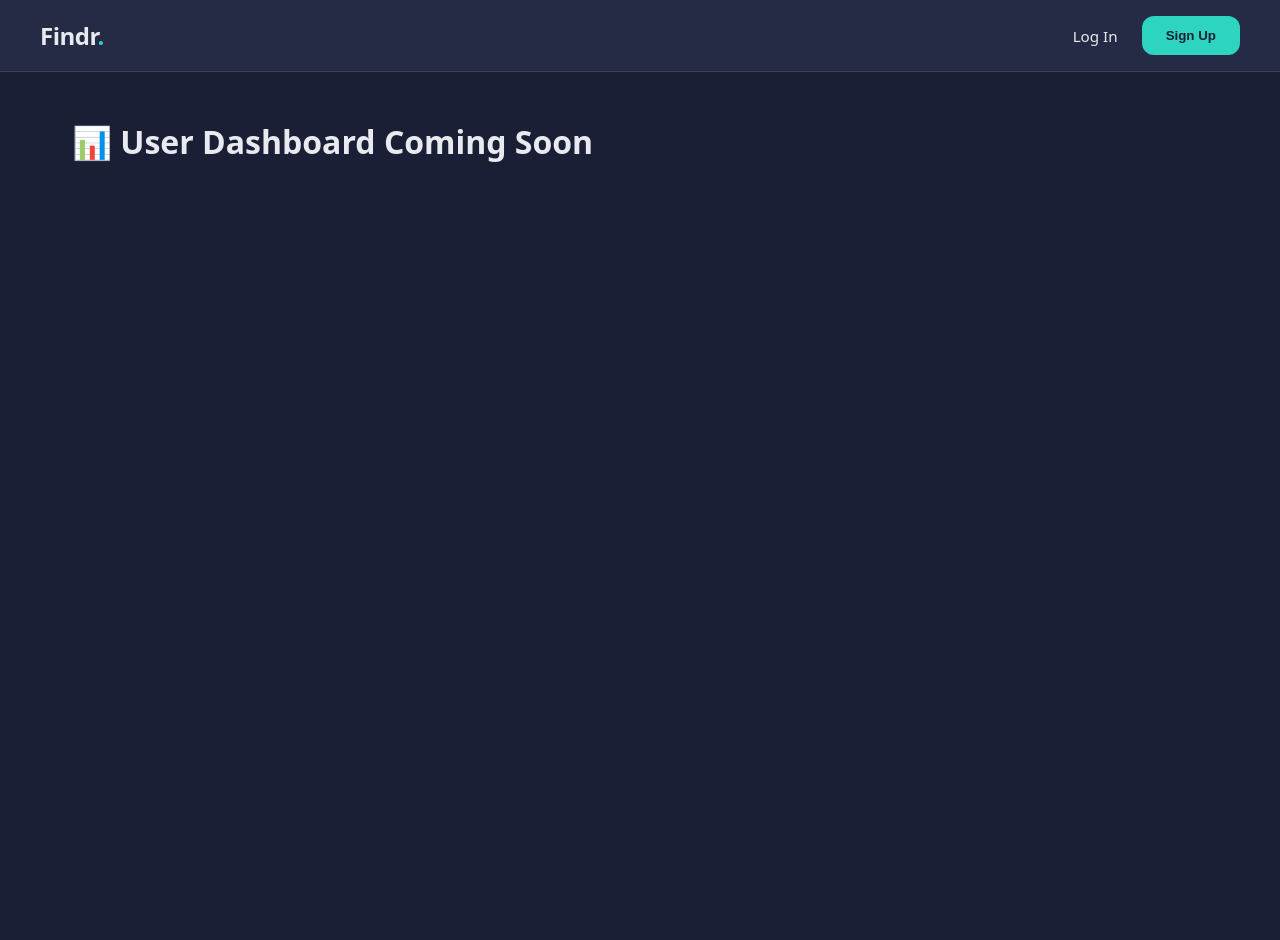
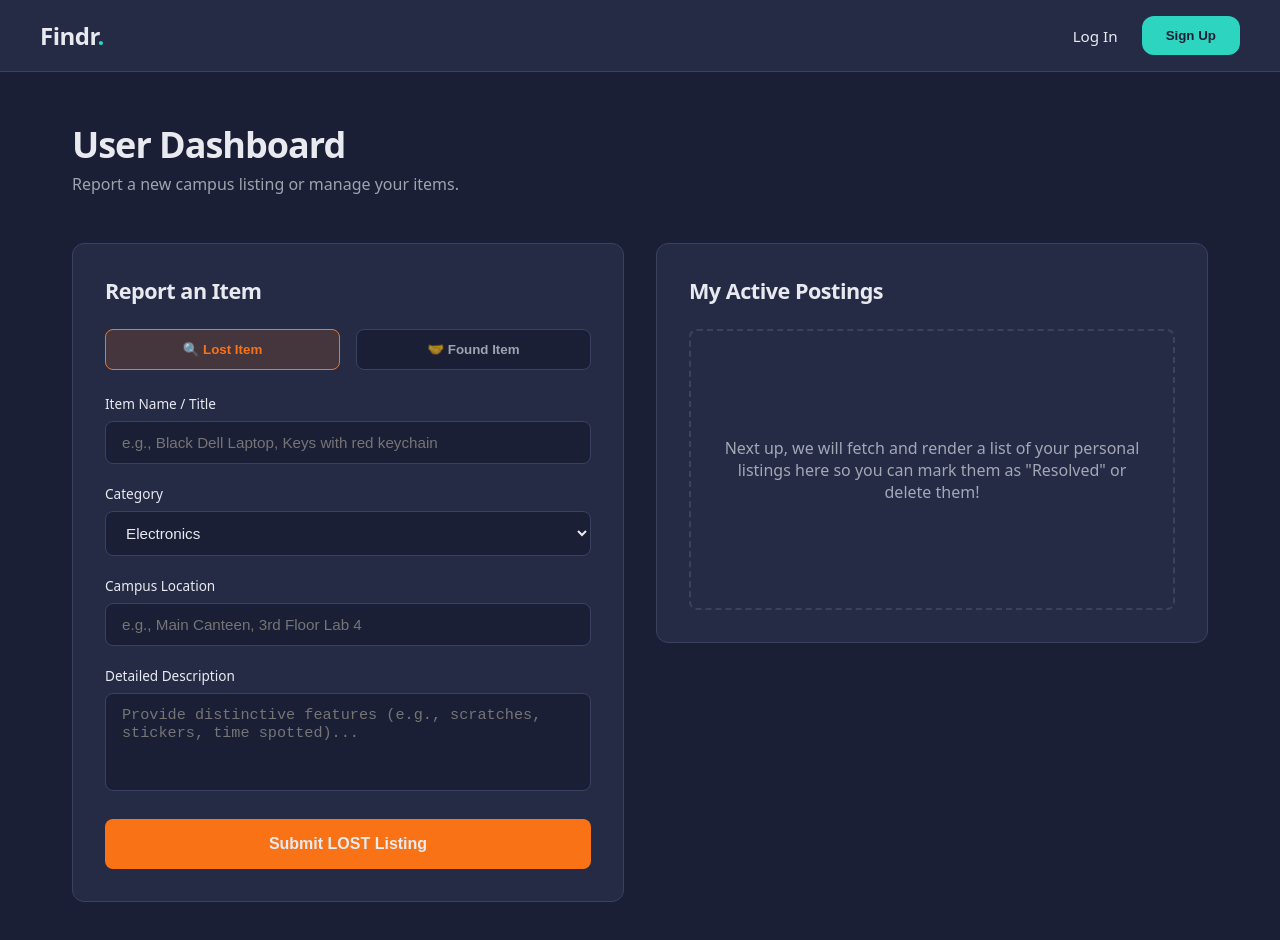
Before and after one commit to pamithenuka/Findr, a React app in the folder frontend/: page /dashboard in a window 1280 px wide. Shown: the top 940 px of the page. Before the commit the page ends 800 px from the top, so only its background shows below. Built offline with nearby package versions, Linux system fonts and the light colour scheme; the HTML template or start-up script is replaced by a standard one.

Commit message:
Frontend: Implemented unified Item Creation Form with dynamic theme-switching status tabs

```diff
--- a/frontend/src/App.jsx
+++ b/frontend/src/App.jsx
@@ -4,8 +4,7 @@ import Navbar from './components/Navbar';
 import Login from './pages/Login';
 import Register from './pages/Register';
 import HomeLanding from './pages/HomeLanding';
-
-const Dashboard = () => <div style={{ padding: '3rem 2rem', maxWidth: '1200px', margin: '0 auto' }}><h1>📊 User Dashboard Coming Soon</h1></div>;
+import Dashboard from './pages/Dashboard';
 
 function App() {
   return (
--- /dev/null
+++ b/frontend/src/pages/Dashboard.jsx
@@ -0,0 +1,190 @@
+import React, { useState, useEffect } from 'react';
+import { useLocation, useNavigate } from 'react-router-dom';
+import API from '../utils/api';
+
+function Dashboard() {
+  const location = useLocation();
+  const navigate = useNavigate();
+
+  // State for the item creation form
+  const [formData, setFormData] = useState({
+    title: '',
+    description: '',
+    category: 'Electronics', // Default fallback value
+    location: '',
+    status: 'lost' // Initial fallback state
+  });
+
+  const [error, setError] = useState('');
+  const [success, setSuccess] = useState('');
+  const [loading, setLoading] = useState(false);
+
+  // Check if a user redirected here from the Hero action buttons
+  useEffect(() => {
+    if (location.state?.openForm) {
+      setFormData((prev) => ({ ...prev, status: location.state.openForm }));
+    }
+  }, [location.state]);
+
+  const handleChange = (e) => {
+    setFormData({ ...formData, [e.target.name]: e.target.value });
+  };
+
+  const handleSubmit = async (e) => {
+    e.preventDefault();
+    setError('');
+    setSuccess('');
+    setLoading(true);
+
+    try {
+      // Connects to your backend POST /api/items endpoint
+      // Our API utility automatically injects the user's JWT token!
+      await API.post('/items', formData);
+
+      setSuccess(`Success! Your ${formData.status} item listing has been posted.`);
+
+      // Reset text inputs but preserve the status type
+      setFormData({
+        title: '',
+        description: '',
+        category: 'Electronics',
+        location: '',
+        status: formData.status
+      });
+    } catch (err) {
+      setError(err.response?.data?.message || 'Failed to submit post. Please try again.');
+    } finally {
+      setLoading(false);
+    }
+  };
+
+  // Dynamic Theme UI Toggles matching your design principles
+  const isLost = formData.status === 'lost';
+  const themeColor = isLost ? 'var(--accent-coral)' : 'var(--accent-teal)';
+  const activeTabStyle = {
+    backgroundColor: isLost ? 'rgba(249, 115, 22, 0.15)' : 'rgba(45, 212, 191, 0.15)',
+    borderColor: themeColor,
+    color: themeColor,
+  };
+
+  return (
+    <div style={styles.container}>
+      <h1 style={styles.pageTitle}>User Dashboard</h1>
+      <p style={styles.pageSubtitle}>Report a new campus listing or manage your items.</p>
+
+      <div style={styles.dashboardGrid}>
+        {/* LEFT COLUMN: THE INTRACTIVE POST CREATION FORM */}
+        <div style={styles.formCard}>
+          <h2 style={styles.sectionTitle}>Report an Item</h2>
+
+          {/* Status Toggle Switch */}
+          <div style={styles.toggleGroup}>
+            <button
+              type="button"
+              onClick={() => setFormData({ ...formData, status: 'lost' })}
+              style={{ ...styles.toggleTab, ...(isLost ? activeTabStyle : {}) }}
+            >
+              🔍 Lost Item
+            </button>
+            <button
+              type="button"
+              onClick={() => setFormData({ ...formData, status: 'found' })}
+              style={{ ...styles.toggleTab, ...(!isLost ? activeTabStyle : {}) }}
+            >
+              🤝 Found Item
+            </button>
+          </div>
+
+          {error && <div style={styles.errorAlert}>{error}</div>}
+          {success && <div style={{ ...styles.successAlert, color: themeColor, borderColor: themeColor }}>{success}</div>}
+
+          <form onSubmit={handleSubmit} style={styles.form}>
+            <div style={styles.inputGroup}>
+              <label style={styles.label}>Item Name / Title</label>
+              <input
+                type="text" name="title" required style={styles.input}
+                placeholder="e.g., Black Dell Laptop, Keys with red keychain"
+                value={formData.title} onChange={handleChange}
+              />
+            </div>
+
+            <div style={styles.inputGroup}>
+              <label style={styles.label}>Category</label>
+              <select name="category" style={styles.select} value={formData.category} onChange={handleChange}>
+                <option value="Electronics">Electronics</option>
+                <option value="Documents/IDs">Documents / ID Cards</option>
+                <option value="Clothing">Clothing & Bags</option>
+                <option value="Keys">Keys</option>
+                <option value="Other">Other Belongings</option>
+              </select>
+            </div>
+
+            <div style={styles.inputGroup}>
+              <label style={styles.label}>Campus Location</label>
+              <input
+                type="text" name="location" required style={styles.input}
+                placeholder="e.g., Main Canteen, 3rd Floor Lab 4"
+                value={formData.location} onChange={handleChange}
+              />
+            </div>
+
+            <div style={styles.inputGroup}>
+              <label style={styles.label}>Detailed Description</label>
+              <textarea
+                name="description" required style={styles.textarea} rows="4"
+                placeholder="Provide distinctive features (e.g., scratches, stickers, time spotted)..."
+                value={formData.description} onChange={handleChange}
+              />
+            </div>
+
+            <button
+              type="submit"
+              disabled={loading}
+              style={{
+                ...styles.submitBtn,
+                backgroundColor: isLost ? 'var(--accent-coral)' : 'var(--accent-teal)',
+                color: isLost ? 'var(--text-white)' : 'var(--bg-navy)'
+              }}
+            >
+              {loading ? 'Submitting to database...' : `Submit ${formData.status.toUpperCase()} Listing`}
+            </button>
+          </form>
+        </div>
+
+        {/* RIGHT COLUMN: THE ACCOUNT HISTORY LAYOUT PLACEHOLDER */}
+        <div style={styles.historyCard}>
+          <h2 style={styles.sectionTitle}>My Active Postings</h2>
+          <div style={styles.placeholderBox}>
+            <p style={{ color: 'var(--text-muted)' }}>
+              Next up, we will fetch and render a list of your personal listings here so you can mark them as "Resolved" or delete them!
+            </p>
+          </div>
+        </div>
+      </div>
+    </div>
+  );
+}
+
+const styles = {
+  container: { maxWidth: '1200px', margin: '0 auto', padding: '3rem 2rem' },
+  pageTitle: { fontSize: '2.25rem', fontWeight: '800', letterSpacing: '-1px', marginBottom: '0.25rem' },
+  pageSubtitle: { color: 'var(--text-muted)', fontSize: '1rem', marginBottom: '3rem' },
+  dashboardGrid: { display: 'grid', gridTemplateColumns: 'repeat(auto-fit, minmax(450px, 1fr))', gap: '2rem', alignItems: 'start' },
+  formCard: { backgroundColor: 'var(--surface-card)', border: '1px solid var(--border-muted)', borderRadius: 'var(--border-radius)', padding: '2rem' },
+  historyCard: { backgroundColor: 'var(--surface-card)', border: '1px solid var(--border-muted)', borderRadius: 'var(--border-radius)', padding: '2rem', minHeight: '400px', display: 'flex', flexDirection: 'column' },
+  sectionTitle: { fontSize: '1.35rem', fontWeight: '700', marginBottom: '1.5rem', letterSpacing: '-0.5px' },
+  toggleGroup: { display: 'flex', gap: '1rem', marginBottom: '1.5rem' },
+  toggleTab: { flex: 1, padding: '0.75rem', border: '1px solid var(--border-muted)', backgroundColor: 'var(--bg-navy)', color: 'var(--text-muted)', borderRadius: '8px', cursor: 'pointer', fontWeight: '600', transition: 'all 0.2s ease' },
+  form: { display: 'flex', flexDirection: 'column', gap: '1.25rem' },
+  inputGroup: { display: 'flex', flexDirection: 'column', gap: '0.5rem' },
+  label: { fontSize: '0.85rem', fontWeight: '500', color: 'var(--text-white)' },
+  input: { backgroundColor: 'var(--bg-navy)', border: '1px solid var(--border-muted)', borderRadius: '8px', padding: '0.75rem 1rem', color: 'var(--text-white)', fontSize: '0.95rem', outline: 'none' },
+  select: { backgroundColor: 'var(--bg-navy)', border: '1px solid var(--border-muted)', borderRadius: '8px', padding: '0.75rem 1rem', color: 'var(--text-white)', fontSize: '0.95rem', outline: 'none', cursor: 'pointer' },
+  textarea: { backgroundColor: 'var(--bg-navy)', border: '1px solid var(--border-muted)', borderRadius: '8px', padding: '0.75rem 1rem', color: 'var(--text-white)', fontSize: '0.95rem', outline: 'none', resize: 'none' },
+  submitBtn: { border: 'none', padding: '1rem', borderRadius: '8px', fontWeight: '700', fontSize: '1rem', cursor: 'pointer', marginTop: '0.5rem', transition: 'opacity 0.2s ease' },
+  placeholderBox: { border: '2px dashed var(--border-muted)', borderRadius: '8px', padding: '3rem 2rem', textAlign: 'center', display: 'flex', alignItems: 'center', justifyContent: 'center', flexGrow: 1 },
+  errorAlert: { backgroundColor: 'rgba(249, 115, 22, 0.1)', color: 'var(--accent-coral)', border: '1px solid var(--accent-coral)', padding: '0.75rem 1rem', borderRadius: '8px', fontSize: '0.875rem', marginBottom: '1.5rem' },
+  successAlert: { backgroundColor: 'rgba(45, 212, 191, 0.05)', border: '1px solid dashed', padding: '0.75rem 1rem', borderRadius: '8px', fontSize: '0.875rem', marginBottom: '1.5rem', fontWeight: '500' }
+};
+
+export default Dashboard;
```
